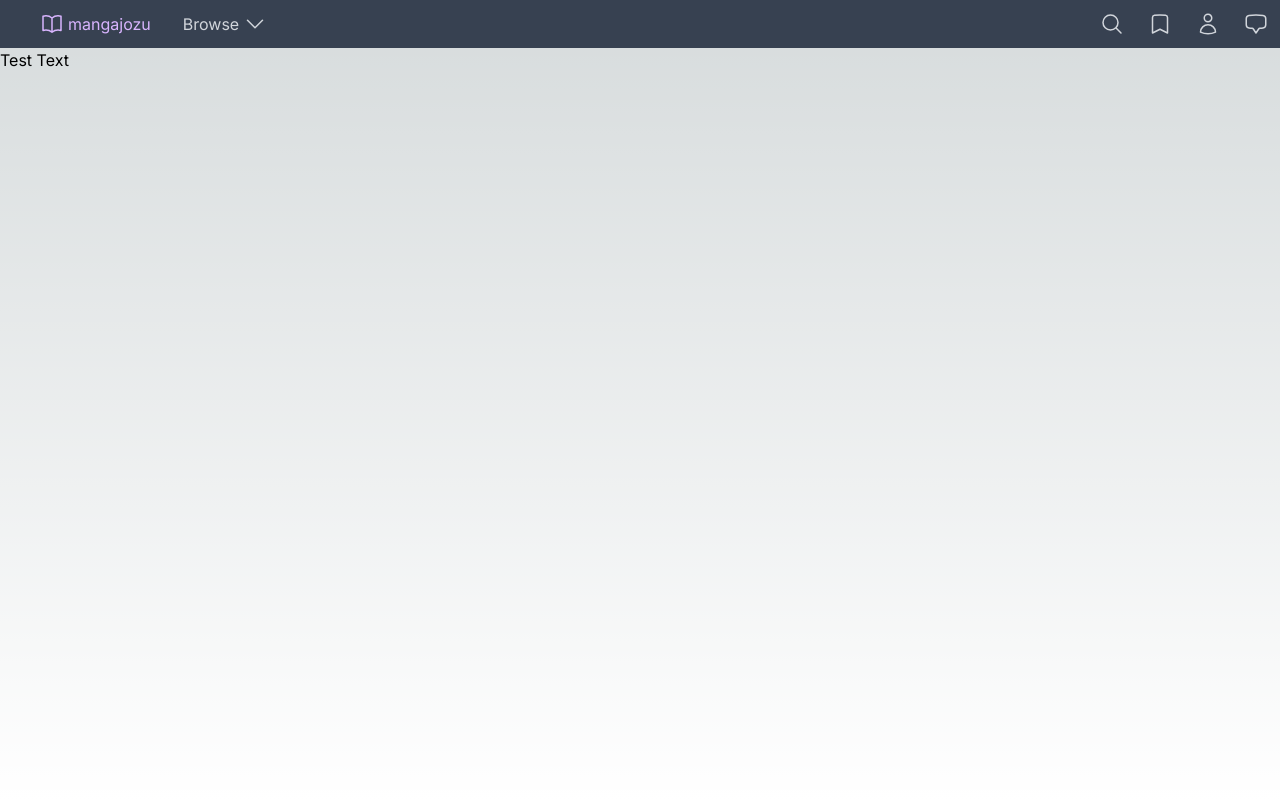
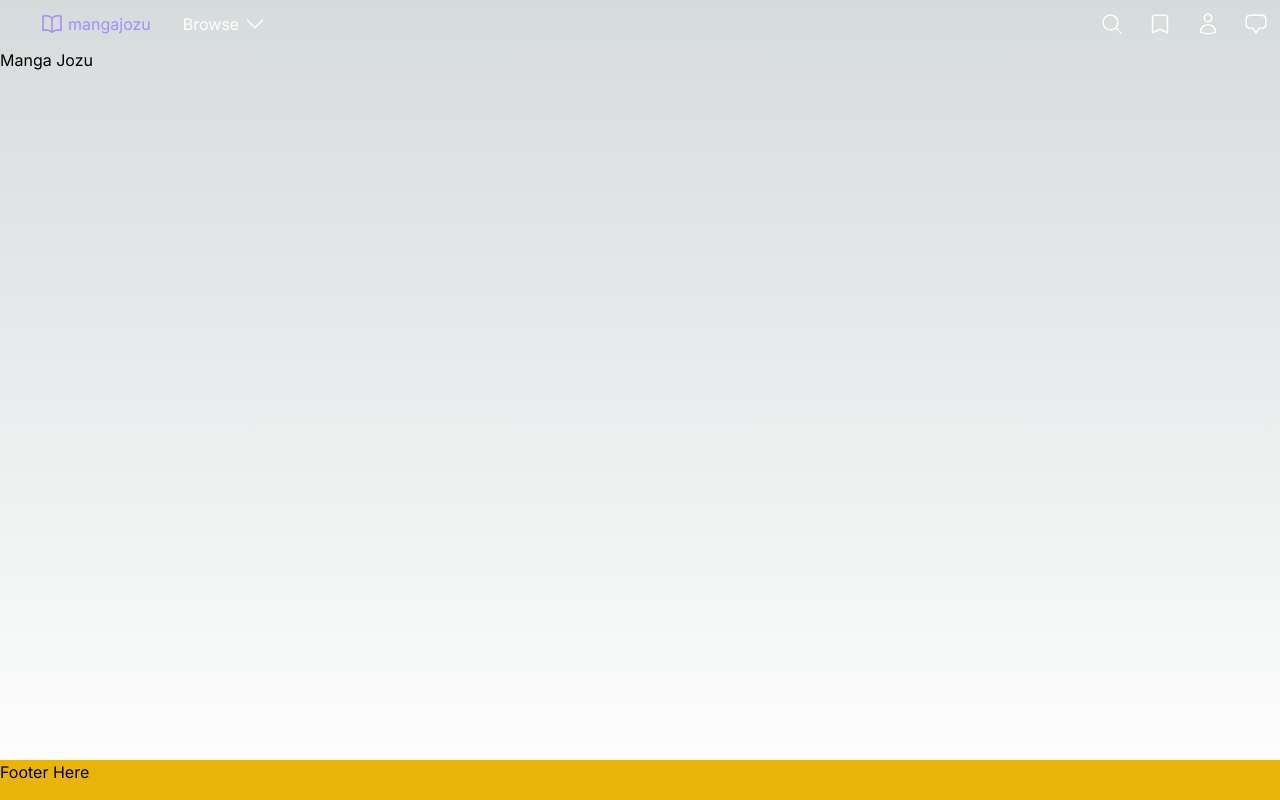
Before and after one commit to BrandonCarp/mangajozufrontend, a Next.js app: page / in a window 1280 px wide. Built offline with nearby package versions, Linux system fonts and the light colour scheme.

Commit message:
small update

```diff
--- a/app/anime/layout.tsx
+++ b/app/anime/layout.tsx
@@ -7,16 +7,10 @@ export default function Layout({
   children: React.ReactNode;
 }>) {
   return (
-    <>
-      <div className=" bg-black ">
-        <Navbar />
-        <div></div>
-        <Footer />
-      </div>
-
-      <Navbar />
-      <main className="bg-black">{children}</main>
-      <Footer />
-    </>
+    <html lang="en" className="h-full">
+      <body className="">
+        <main className="">{children}</main>
+      </body>
+    </html>
   );
 }
--- a/app/layout.tsx
+++ b/app/layout.tsx
@@ -16,9 +16,14 @@ export default function RootLayout({
   children: React.ReactNode;
 }>) {
   return (
-    <html lang="en">
-      <body className={`${inter.className} antialiased `}>{children}</body>
-
+    <html lang="en" className="h-full">
+      <body
+        className={`${inter.className} antialiased min-h-screen flex flex-col`}
+      >
+        <Navbar />
+        <main className="flex-grow">{children}</main>
+        <Footer />
+      </body>
     </html>
   );
 }
--- a/app/page.tsx
+++ b/app/page.tsx
@@ -1,13 +1,10 @@
-import Navbar from "./ui/navbar/nav-links";
-import Footer from "./ui/footer";
-import Carousel from "./ui/carousel/carousel";
-import { GenreCarousel } from "./ui/genreCarousel/genreCarousel";
-import HomeCarousel from "./ui/carousel/oldCarousel/homeCarousel";
-
 export default function Home() {
   return (
-   <div>
-<Navbar />
-<h1>Test Text</h1>
-   </div>)
+    <div>
+      <p>
+        <h1>Manga Jozu</h1>
+    {/* https://dribbble.com/shots/21342871-MangaFox-Manga-Comic-Landingpages */}
+      </p>
+    </div>
+  );
 }
--- a/app/ui/navbar/nav-links.tsx
+++ b/app/ui/navbar/nav-links.tsx
@@ -17,14 +17,11 @@ export default function Navbar() {
         data-testid="main-nav"
         role="navigation"
         // className="fixed top-0 left-0 right-0 z-50 flex bg-gray-700 text-gray-300 items-center h-[48px] "
-         className=" flex bg-gray-700 text-gray-300 items-center h-[48px] "
+        className="text-white flex  text-white items-center h-[48px] "
       >
         <div className="flex items-center">
           <SideNav />
-          <Link
-            className="  md:ml-10  text-purple-300 hover:text-white flex"
-            href="/"
-          >
+          <Link className="text-violet-400  md:ml-10    flex" href="/">
             <BookOpenIcon className="w-6" />
             <p className="ml-1 mr-5">mangajozu</p>
           </Link>
@@ -40,7 +37,7 @@ export default function Navbar() {
                   key={link.name}
                   href={link.href}
                   className={clsx(
-                    "flex h-[48px] items-center justify-center gap-2  p-3 text-sm font-medium md:flex-none md:justify-start md:p-2 md:px-3 hover:bg-gray-800 hover:text-white",
+                    "flex h-[48px] items-center justify-center gap-2  p-3 text-sm font-medium md:flex-none md:justify-start md:p-2 md:px-3  hover:text-white",
                     {
                       "": pathname === link.href,
                       "hidden md:block md:pt-3": link.name === "Favorites",
--- a/app/ui/navbar/sideNav.tsx
+++ b/app/ui/navbar/sideNav.tsx
@@ -8,16 +8,22 @@ export default function SideNav() {
   const [isOpen, setIsOpen] = useState(false);
   return (
     <>
-     {isOpen && (
-        <div onClick={() => setIsOpen(!isOpen)} className="fixed inset-0 bg-black opacity-50 z-50"></div>
+      {isOpen && (
+        <div
+          onClick={() => setIsOpen(!isOpen)}
+          className="fixed inset-0 bg-black opacity-50 z-50"
+        ></div>
       )}
       <nav role="navigation" className="w-full block md:hidden z-50">
         <Popover>
-          <Popover.Button onClick={() => setIsOpen(!isOpen)} className="flex items-center h-[48px]  p-3 hover:bg-gray-800 hover:text-white focus:bg-gray-800 active:bg-gray-800 focus:text-white border-none focus:outline-none focus:ring-0">
+          <Popover.Button
+            onClick={() => setIsOpen(!isOpen)}
+            className="flex items-center h-[48px]  p-3  hover:text-white  focus:text-white border-none focus:outline-none focus:ring-0"
+          >
             <Bars3Icon className="h-7 w-7" />
           </Popover.Button>
 
-          <Popover.Panel className="absolute  bg-gray-800 text-gray-300 p-2 pb-5 mt-1  top-11"  >
+          <Popover.Panel className="absolute  bg-gray-700 text-gray-300 p-2 pb-5 mt-1  top-11">
             <div className="flex  flex-col">
               <p className="pl-1 text-sm text-white mb-2">Browse</p>
               <div className="flex flex-col border-right-solid">
```
